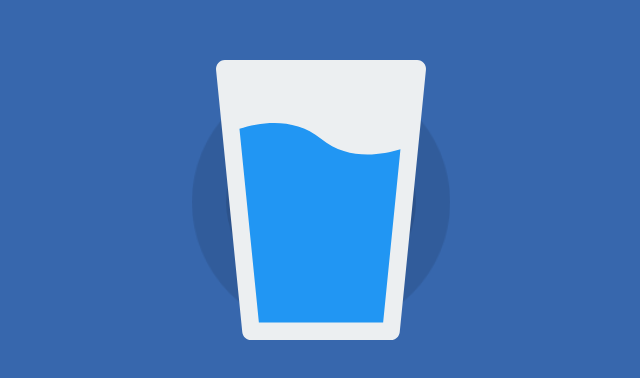
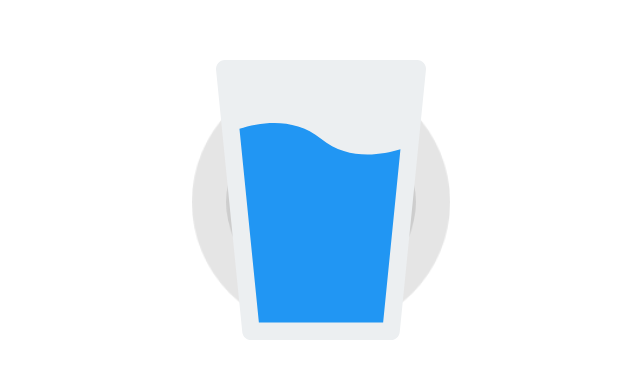
Before and after one commit to tomaszjader/hydrapp, a website built with webpack: page src/pages/index.html in a window 1280 px wide. Shown: the part 198-576 px from the top of the page, without its empty margins (319-959 px from the left). Built offline with nearby package versions, Linux system fonts and the light colour scheme.

Commit message:
add new background

```diff
--- a/src/scss/_variables.scss
+++ b/src/scss/_variables.scss
@@ -1 +1 @@
-$wtf: #3767AD;
+$wtf: #fff;
```
